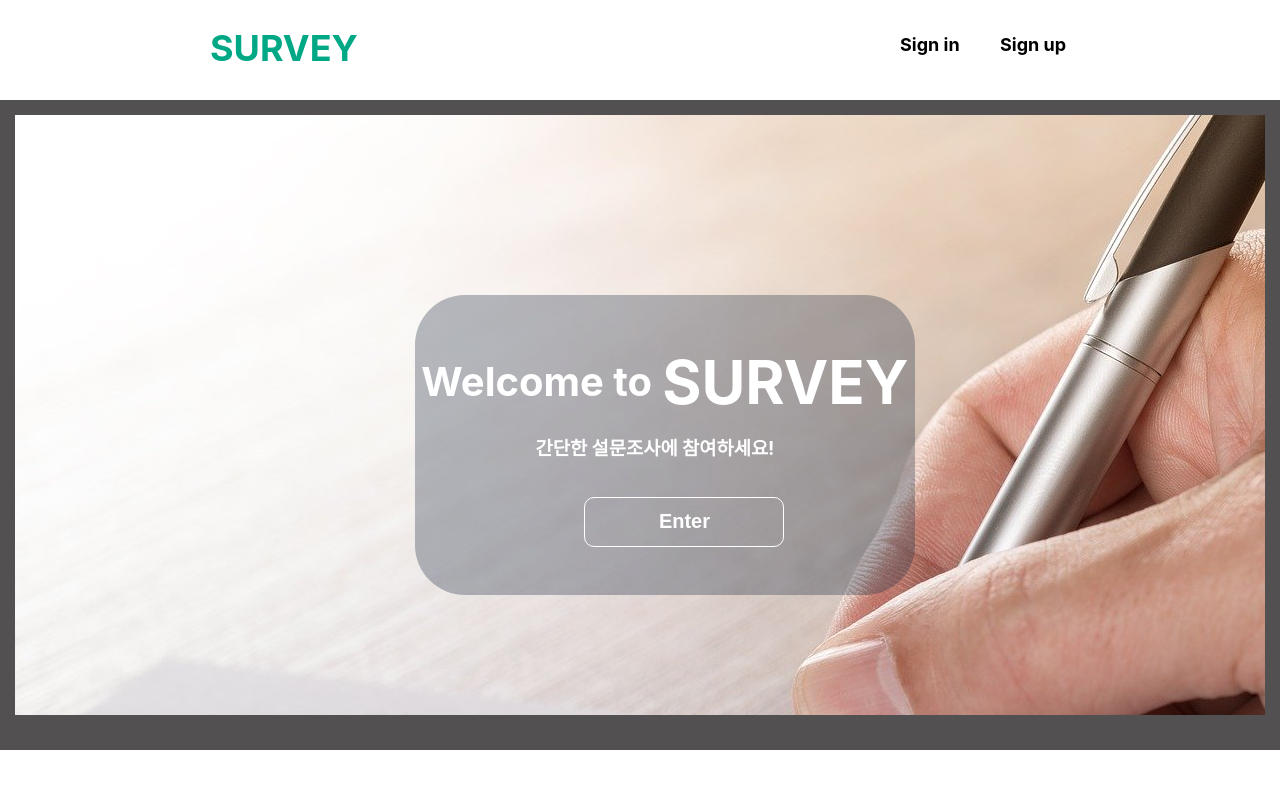
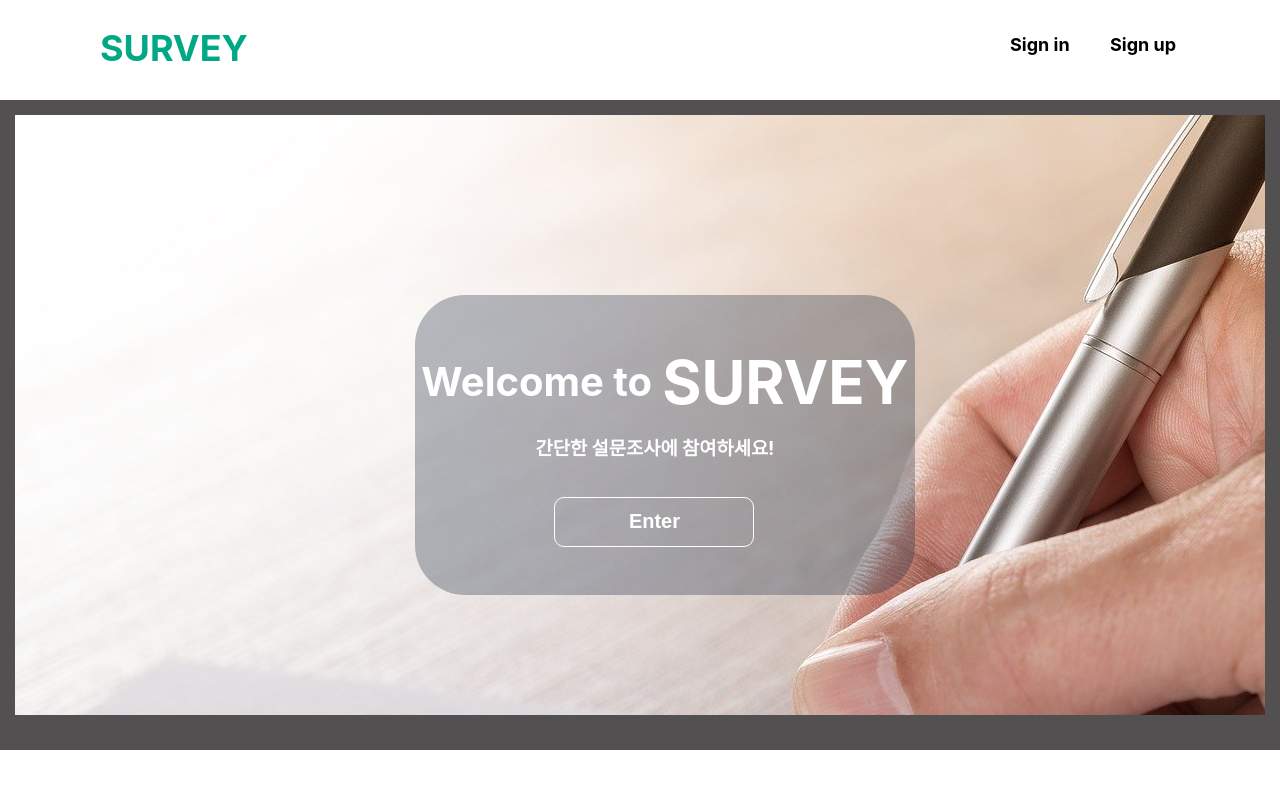
Before and after one commit to Hwang-YoungJu/Survey-Service, a React (Create React App) app: page / in a window 1280 px wide. Shown: the top 788 px of the page. Built offline with nearby package versions, Linux system fonts and the light colour scheme.

Commit message:
<login page 구성중>

```diff
--- a/src/App.jsx
+++ b/src/App.jsx
@@ -1,12 +1,14 @@
 import { Route, Routes } from "react-router-dom";
 import styled from "styled-components";
 import MainPage from "./pages/MainPage";
+import Auth from "./pages/Auth";
 
 function App() {
   return (
     <>
       <Routes>
         <Route path="/" element={<MainPage />} />
+        <Route path="/login" element={<Auth />} />
       </Routes>
     </>
   );
--- /dev/null
+++ b/src/components/Auth/LoginTemplate.jsx
@@ -0,0 +1,7 @@
+import React from "react";
+
+const LoginTemplate = () => {
+  return <div>Login</div>;
+};
+
+export default LoginTemplate;
--- a/src/components/common/Button.jsx
+++ b/src/components/common/Button.jsx
@@ -6,7 +6,7 @@ const StyledButton = styled.button`
   position: relative;
   width: 200px;
   height: 50px;
-  right: 50%;
+  right: 65%;
   background-color: rgba(0, 0, 0, 0);
   border-radius: 10px;
   outline: 0;
--- a/src/components/common/NavigationBar.jsx
+++ b/src/components/common/NavigationBar.jsx
@@ -6,7 +6,7 @@ const Bar = styled.div`
   position: relative;
   align-items: center;
   z-index: 1;
-  width: 980px;
+  width: 1200px;
   height: 100px;
   margin: 0 auto;
   top: 0px;
--- a/src/index.css
+++ b/src/index.css
@@ -1,6 +1,7 @@
 body {
   margin: 0;
   width: 100%;
+  overflow-x: hidden;
 
   font-family: -apple-system, BlinkMacSystemFont, "Segoe UI", "Roboto", "Oxygen",
     "Ubuntu", "Cantarell", "Fira Sans", "Droid Sans", "Helvetica Neue",
--- a/src/pages/Auth.jsx
+++ b/src/pages/Auth.jsx
@@ -1,11 +1,12 @@
 import React from "react";
+import LoginTemplate from "../components/Auth/LoginTemplate";
 
 const Auth = () => {
-    return (
-        <div>
-            로그인
-        </div>
-    )
-}
+  return (
+    <div>
+      <LoginTemplate />
+    </div>
+  );
+};
 
 export default Auth;
```
Also changed, not shown: src/routes/Routes.js (deleted, +0 -18 lines).
